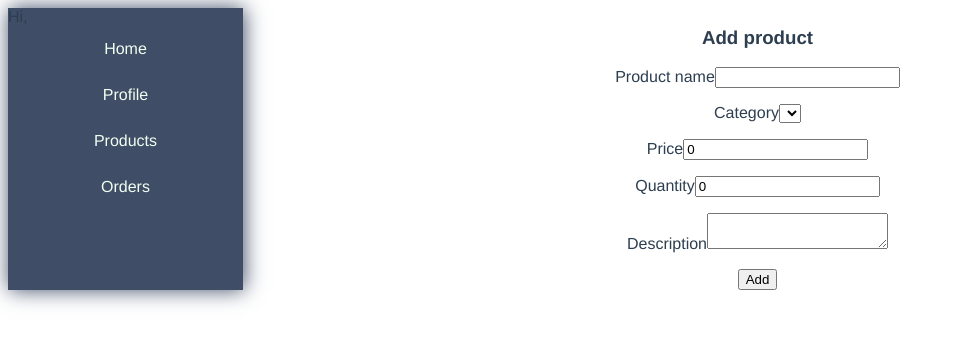
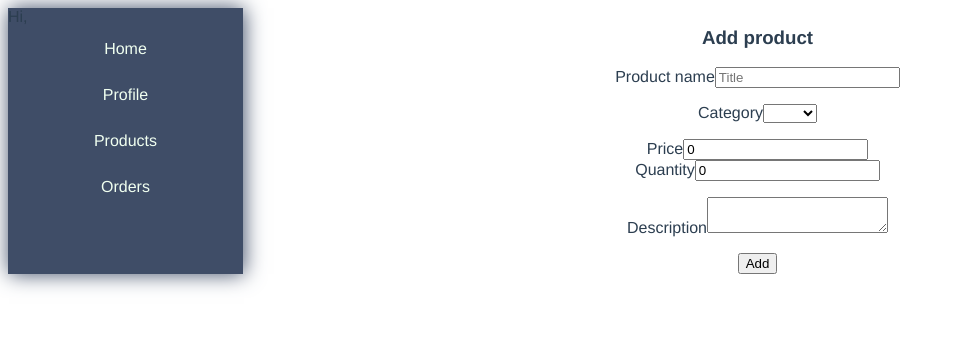
Before and after one commit to Snegurochka/dashboard-vue2-ts, a Vue app: page /add-product in a window 1280 px wide. Shown: the top 344 px of the page, without its empty margins (0-963 px from the left). Built offline with nearby package versions, Linux system fonts and the light colour scheme.

Commit message:
ADD: BaseInput

```diff
--- a/package.json
+++ b/package.json
@@ -11,6 +11,7 @@
   },
   "dependencies": {
     "core-js": "^3.6.5",
+    "lodash": "^4.17.21",
     "vue": "^2.6.11",
     "vue-class-component": "^7.2.3",
     "vue-property-decorator": "^9.1.2",
@@ -19,6 +20,7 @@
   },
   "devDependencies": {
     "@types/jest": "^24.0.19",
+    "@types/lodash": "^4.14.176",
     "@typescript-eslint/eslint-plugin": "^4.18.0",
     "@typescript-eslint/parser": "^4.18.0",
     "@vue/cli-plugin-babel": "~4.5.0",
--- /dev/null
+++ b/src/components/BaseInput.vue
@@ -0,0 +1,30 @@
+<template>
+  <div class="field">
+    <label v-if="label">{{ label }}</label>
+    <input :type="type" :value="value" @input="updateValue" v-bind="$attrs" />
+  </div>
+</template>
+
+<script>
+export default {
+  inheritAttrs: false,
+  props: {
+    label: {
+      type: String,
+      default: "",
+    },
+    value: [String, Number],
+    type: {
+      type: String,
+      default: "text",
+    },
+  },
+  methods: {
+    updateValue(evt) {
+      this.$emit("input", evt.target.value);
+    },
+  },
+};
+</script>
+
+<style></style>
--- a/src/main.ts
+++ b/src/main.ts
@@ -2,9 +2,25 @@ import Vue from "vue";
 import App from "./App.vue";
 import router from "./router";
 import store from "./store";
-import BaseDashCard from "@/components/BaseDashCard.vue";
 
-Vue.component("BaseDashCard", BaseDashCard);
+import upperFirst from "lodash/upperFirst";
+import camelCase from "lodash/camelCase";
+
+const requireComponent = require.context(
+  "./components",
+  false,
+  /Base[A-Z]\w+\.(vue|js)$/
+);
+
+requireComponent.keys().forEach((fileName) => {
+  const componentConfig = requireComponent(fileName);
+
+  const componentName = upperFirst(
+    camelCase(fileName.replace(/^\.\/(.*)\.\w+$/, "$1"))
+  );
+
+  Vue.component(componentName, componentConfig.default || componentConfig);
+});
 
 Vue.config.productionTip = false;
 
--- a/src/store/index.ts
+++ b/src/store/index.ts
@@ -11,7 +11,10 @@ Vue.use(Vuex);
 
 export default new Vuex.Store({
   state: {
-    categories: [] as ICategory[],
+    categories: [
+      { id: 1, name: "Cat 1" },
+      { id: 2, name: "Cat 2" },
+    ] as ICategory[],
     orders: [] as IOrder[],
   } as RootState,
   mutations: {},
--- a/src/views/AddProduct.vue
+++ b/src/views/AddProduct.vue
@@ -1,10 +1,11 @@
 <template>
   <form @submit.prevent="addProduct">
     <h3>Add product</h3>
-    <p>
-      <label>Product name</label>
-      <input type="text" v-model="product.title" />
-    </p>
+    <BaseInput
+      label="Product name"
+      v-model="product.title"
+      placeholder="Title"
+    />
     <p>
       <label>Category</label>
       <select type="text" v-model="product.category">
@@ -17,14 +18,8 @@
         </option>
       </select>
     </p>
-    <p>
-      <label>Price</label>
-      <input type="text" v-model="product.price" />
-    </p>
-    <p>
-      <label>Quantity</label>
-      <input type="number" v-model="product.quantity" />
-    </p>
+    <BaseInput label="Price" v-model="product.price" />
+    <BaseInput label="Quantity" type="number" v-model="product.quantity" />
     <p>
       <label>Description</label>
       <textarea v-model="product.description"></textarea>
```
Also changed, not shown: 1 other file (tests, documents, lock files or other folders).
